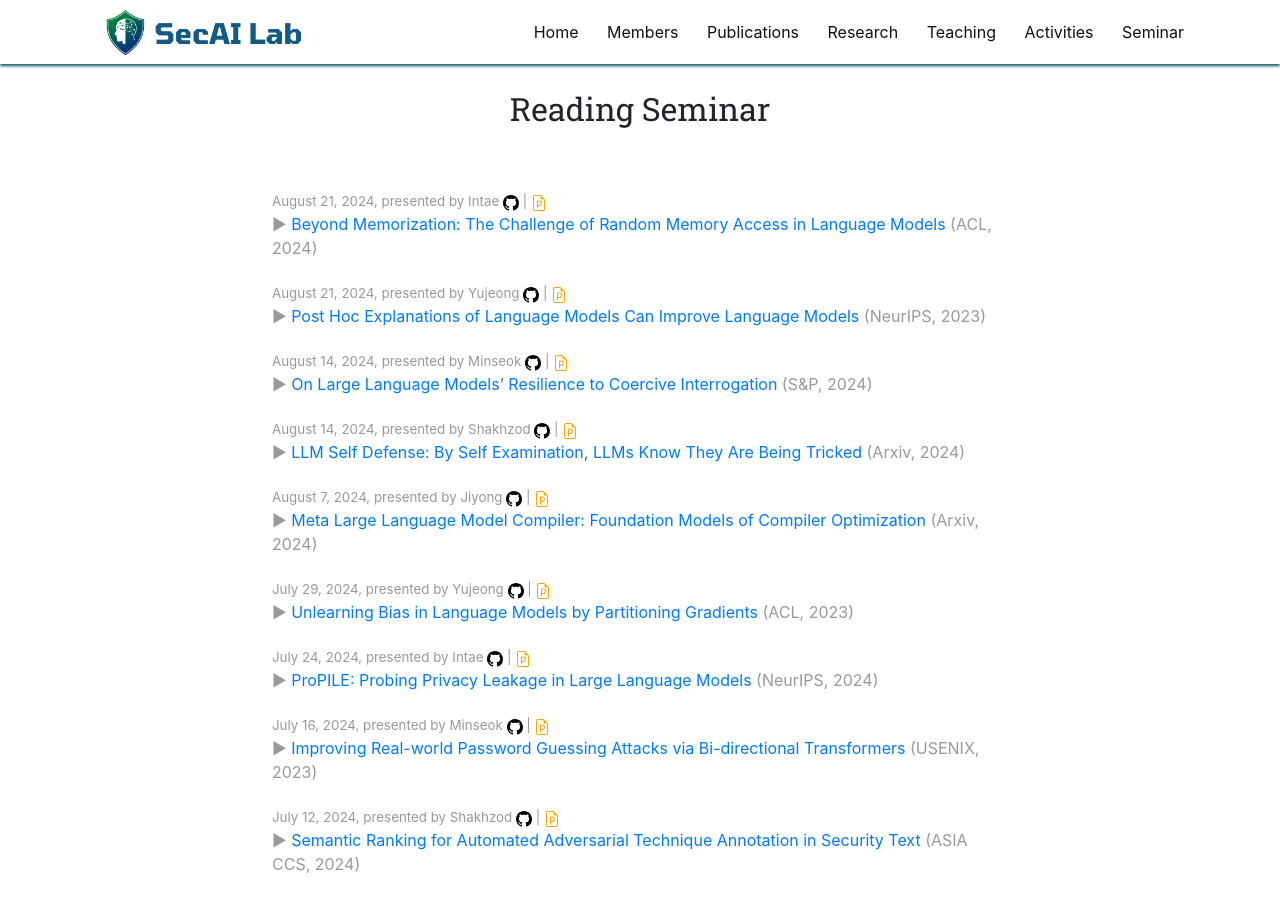
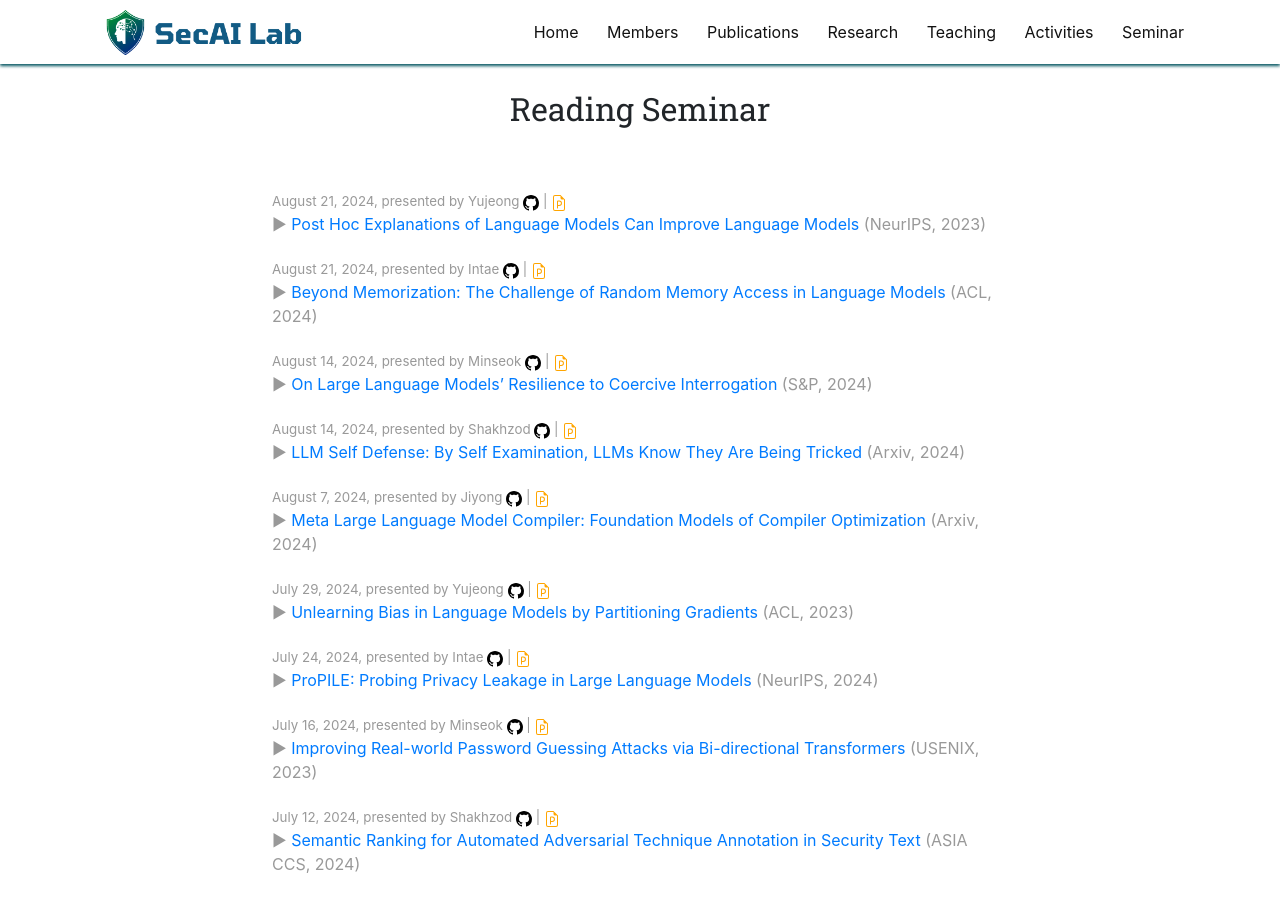
Before and after one commit to SecAI-Lab/secai-lab.github.io, a Jekyll site: the page built from pages/seminar.md, in a window 1280 px wide and 900 px high. Built offline with Jekyll 4.4.1, drawn with Linux system fonts in a browser that asks for light colours; nearby versions of some CDN libraries; some of the changed lines change nothing that is shown.

Commit message:
Update readings.yml

```diff
--- a/_data/readings.yml
+++ b/_data/readings.yml
@@ -1,13 +1,3 @@
-- title: "Beyond Memorization: The Challenge of Random Memory Access in Language Models"
-  link: "https://arxiv.org/abs/2403.07805"
-  ppt_link: ""
-  code_link: ""
-  presenter: Intae
-  conference: ACL
-  date: 2024.08.21
-  pub_year: 2024
-  discussion: "(Discussion) This paper explores the memory access patterns of language models (LMs), particularly focusing on the challenges they face with random access to memorized information. The authors demonstrate that while LMs can sequentially reproduce stored content effectively, they struggle with accessing information in random segments, especially in the middle of memorized sequences. To address this, the paper proposes two strategies that \"recitation\" (having the model first recall the content) and \"permutation\" (shuffling sentence order) and shows through experiments that these methods can significantly improve the model's performance. The study provides valuable insights into the limitations of memory access in LMs and suggests practical ways to enhance their performance in real-world applications. However, the research is limited to decoder-only models and does not explore larger models beyond 7 billion parameters, which could offer further insights. Additionally, experiments are conducted on a fixed-size text corpus, leaving questions about scalability to larger pretraining datasets. Despite these limitations, the paper makes an important contribution to understanding and improving memory access in language models."
-
 - title: "Post Hoc Explanations of Language Models Can Improve Language Models"
   link: "https://arxiv.org/pdf/2305.11426"
   ppt_link: "https://docs.google.com/presentation/d/1_2KVJPmfgwGfG90SxW2SivejuPYqtM2xpqqVR6GyCsk/edit#slide=id.p"
@@ -17,6 +7,16 @@
   date: 2024.08.21
   pub_year: 2023
   discussion: "(Discussion) ee"
+
+- title: "Beyond Memorization: The Challenge of Random Memory Access in Language Models"
+  link: "https://arxiv.org/abs/2403.07805"
+  ppt_link: ""
+  code_link: "https://github.com/sail-sg/lm-random-memory-access"
+  presenter: Intae
+  conference: ACL
+  date: 2024.08.21
+  pub_year: 2024
+  discussion: "(Discussion) This paper explores the memory access patterns of language models (LMs), particularly focusing on the challenges they face with random access to memorized information. The authors demonstrate that while LMs can sequentially reproduce stored content effectively, they struggle with accessing information in random segments, especially in the middle of memorized sequences. To address this, the paper proposes two strategies that \"recitation\" (having the model first recall the content) and \"permutation\" (shuffling sentence order) and shows through experiments that these methods can significantly improve the model's performance. The study provides valuable insights into the limitations of memory access in LMs and suggests practical ways to enhance their performance in real-world applications. However, the research is limited to decoder-only models and does not explore larger models beyond 7 billion parameters, which could offer further insights. Additionally, experiments are conducted on a fixed-size text corpus, leaving questions about scalability to larger pretraining datasets. Despite these limitations, the paper makes an important contribution to understanding and improving memory access in language models."
 
 - title: "On Large Language Models’ Resilience to Coercive Interrogation"
   link: "https://www.computer.org/csdl/proceedings-article/sp/2024/313000a252/1WPcZ9B0jCg"
```
